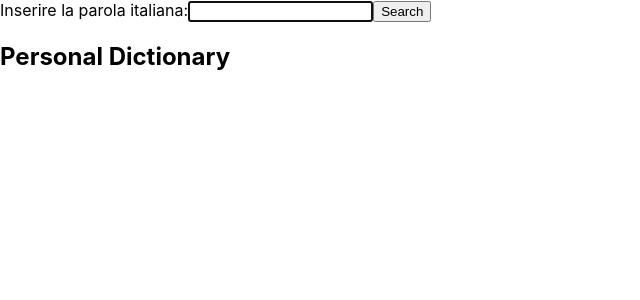
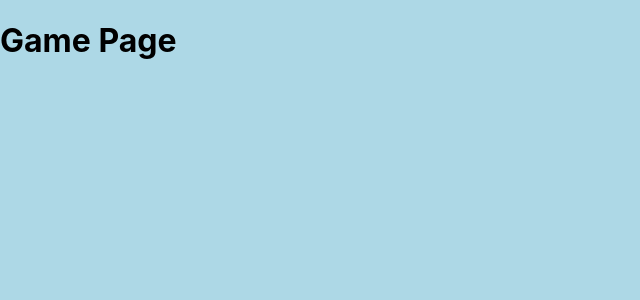
Before and after one commit to Drfarkos/ItalianCards, a React (Vite) app: page /game in a window 1280 px wide. Shown: the top 300 px of the page, without its empty margins (0-640 px from the left). Built offline with nearby package versions, Linux system fonts and the light colour scheme.

Commit message:
game page draft

```diff
--- a/package.json
+++ b/package.json
@@ -16,7 +16,8 @@
     "cors": "^2.8.5",
     "dotenv": "^16.0.3",
     "express": "^4.17.3",
-    "mongodb": "^5.1.0"
+    "mongodb": "^5.1.0",
+    "react-router-dom": "^6.9.0"
   },
   "devDependencies": {
     "@vitejs/plugin-react": "^3.1.0",
--- a/src/App.jsx
+++ b/src/App.jsx
@@ -1,44 +1,16 @@
-import React, { useState } from "react";
-import "./App.css";
-import InputField from "./components/InputField.jsx";
-import TranslationOptions from "./components/TranslationOptions.jsx";
-import PersonalDictionary from "./components/PersonalDictionary.jsx";
+import React from "react";
+import { BrowserRouter, Route, Routes } from "react-router-dom";
+import MainPage from "./pages/MainPage";
+import GamePage from "./pages/GamePage";
 
 function App() {
-  const [translations, setTranslations] = useState([]);
-  const [dictionary, setDictionary] = useState([]);
-
-  const handleSearch = (translationOptions, searchedWord) => {
-    const updatedOptions = translationOptions.map((translation) => ({
-      translation,
-      searchedWord,
-    }));
-    setTranslations(updatedOptions);
-  };
-
-  const handleSelect = (translation, searchedWord) => {
-    addWord(searchedWord, translation);
-    setTranslations([]);
-  };
-
-  const addWord = (italianWord, englishTranslation) => {
-    setDictionary((prevDictionary) => [
-      ...prevDictionary,
-      { italian: italianWord, english: englishTranslation },
-    ]);
-  };
-
   return (
-    <div className="App">
-      <InputField onSearch={handleSearch} />
-      {translations.length > 0 && (
-        <TranslationOptions
-          translations={translations}
-          onSelect={(translation, searchedWord) => handleSelect(translation, searchedWord)}
-        />
-      )}
-      <PersonalDictionary dictionary={dictionary} />
-    </div>
+    <BrowserRouter>
+      <Routes>
+        <Route path="/" element={<MainPage />} />
+        <Route path="/game" element={<GamePage />} />
+      </Routes>
+    </BrowserRouter>
   );
 }
 
--- a/src/index.jsx
+++ b/src/index.jsx
@@ -1,5 +1,5 @@
 import React from 'react';
-import { createRoot } from 'react-dom';
+import { createRoot } from 'react-dom/client';
 import './App.css';
 import App from './App';
 
--- /dev/null
+++ b/src/pages/GamePage.jsx
@@ -0,0 +1,11 @@
+import React from 'react';
+
+function GamePage() {
+  return (
+    <div>
+      <h1>Game Page</h1>
+    </div>
+  );
+}
+
+export default GamePage;
--- /dev/null
+++ b/src/pages/MainPage.css
@@ -0,0 +1,3 @@
+body {
+  background-color: lightblue;
+}
--- /dev/null
+++ b/src/pages/MainPage.jsx
@@ -0,0 +1,51 @@
+import React, { useState } from "react";
+import "./MainPage.css";
+import InputField from "../components/InputField.jsx";
+import TranslationOptions from "../components/TranslationOptions.jsx";
+import PersonalDictionary from "../components/PersonalDictionary.jsx";
+import { Link } from "react-router-dom";
+
+function MainPage() {
+  const [translations, setTranslations] = useState([]);
+  const [dictionary, setDictionary] = useState([]);
+
+  const handleSearch = (translationOptions, searchedWord) => {
+    const translationObjects = translationOptions.map((translation) => ({
+      translation,
+      searchedWord,
+    }));
+    setTranslations(translationObjects);
+  };
+
+  const handleSelect = (translation, searchedWord) => {
+    addWord(searchedWord, translation);
+    setTranslations([]);
+  };
+
+  const addWord = (italianWord, englishTranslation) => {
+    setDictionary((prevDictionary) => [
+      ...prevDictionary,
+      { italian: italianWord, english: englishTranslation },
+    ]);
+  };
+
+  return (
+    <div className="MainPage">
+      <InputField onSearch={handleSearch} />
+      {translations.length > 0 && (
+        <TranslationOptions
+          translations={translations}
+          onSelect={(translation, searchedWord) =>
+            handleSelect(translation, searchedWord)
+          }
+        />
+      )}
+      <PersonalDictionary dictionary={dictionary} />
+      <Link to="/game">
+        <button className="play-button">Play</button>
+      </Link>
+    </div>
+  );
+}
+
+export default MainPage;
```
Also changed, not shown: src/components/PlayButton.jsx (added, +28 -0 lines), 1 other file (tests, documents, lock files or other folders).
